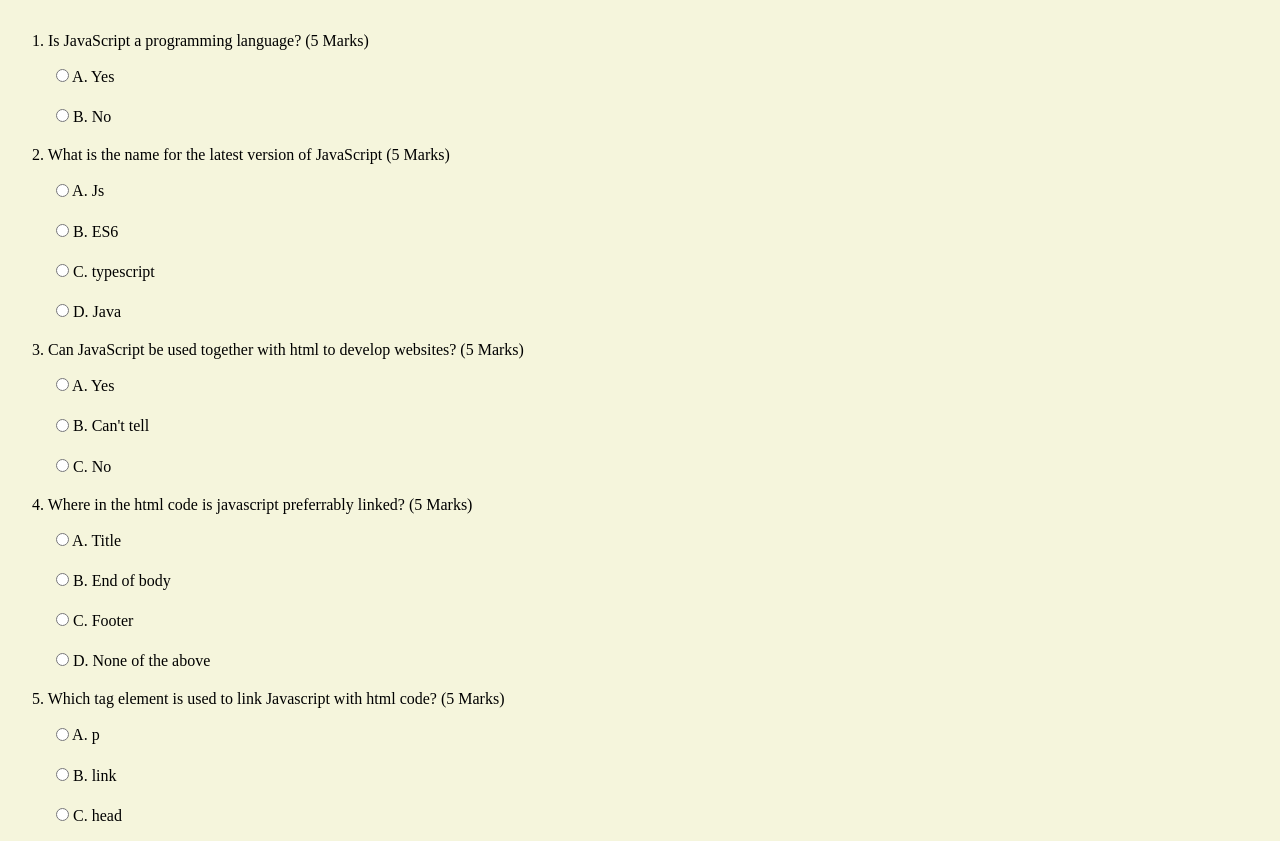
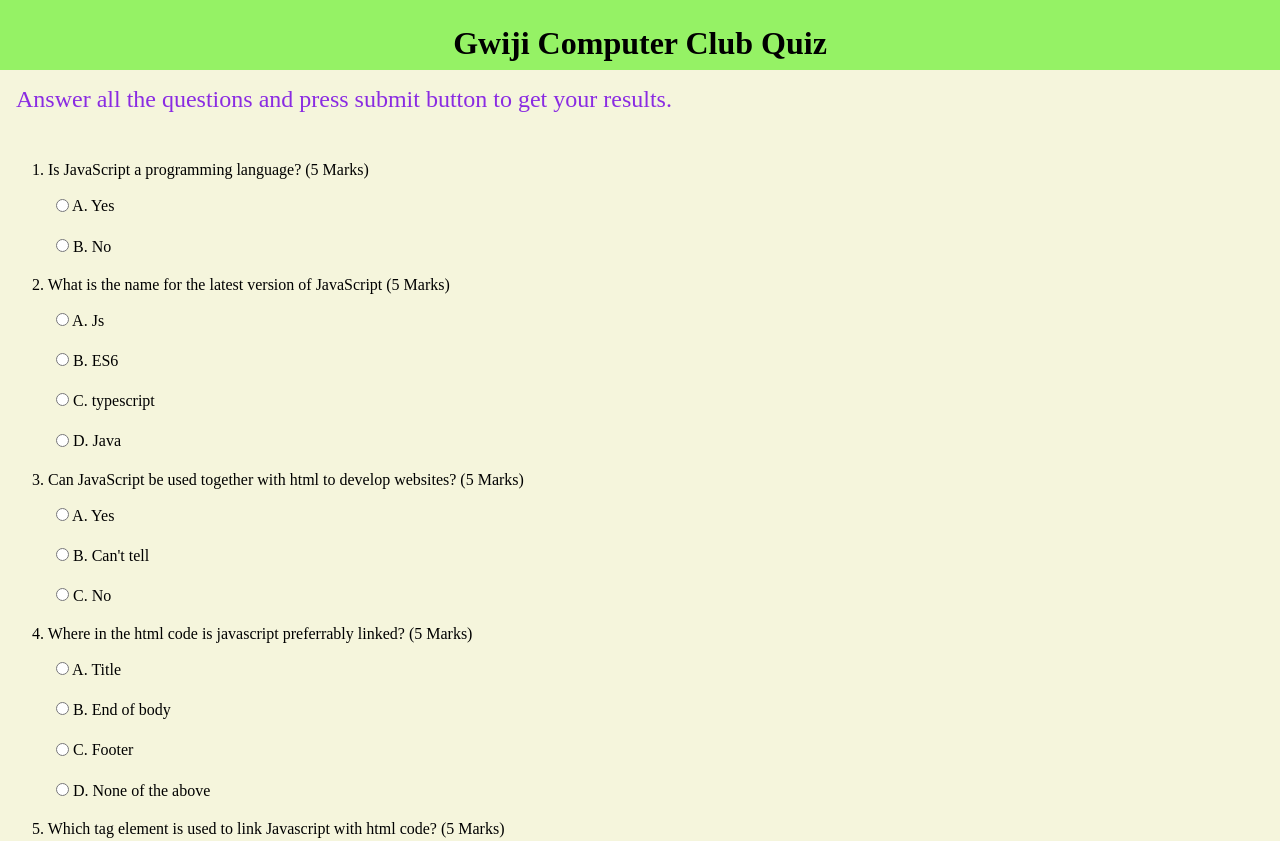
Before and after one commit to MainaAlexM/week3_ip, a plain HTML site: page index.html in a window 1280 px wide. Shown: the top 841 px of the page. Drawn offline with Linux system fonts and the light colour scheme.

Commit message:
Feat: Added Introductory Div html.

```diff
--- a/index.html
+++ b/index.html
@@ -10,7 +10,7 @@
 </head>
 <body>
 
-   <!-- <div class="top">
+   <div class="top">
 
     <div class="header">
         <h1>Gwiji Computer Club Quiz</h1>
@@ -19,7 +19,7 @@
       <p>  Answer all the questions and press submit button to get your results. <br> </p>
 
    </div>
-    -->
+
 
         <form name="quiz" id="quiz">
 
```
